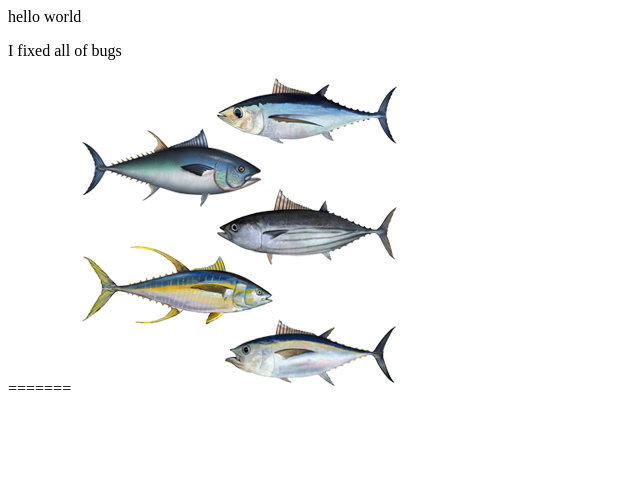
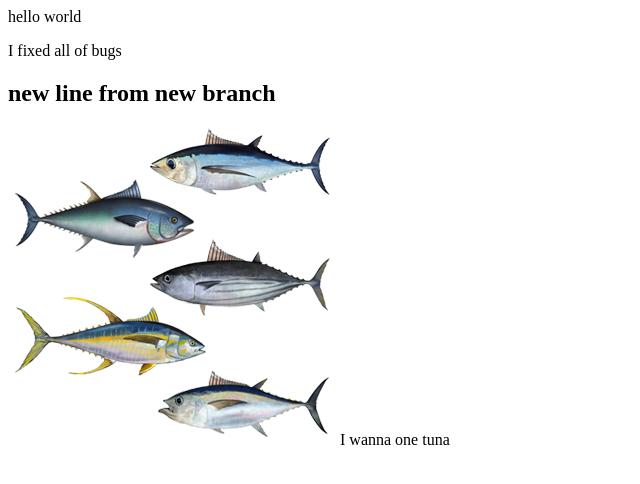
Before and after one commit to tarantulDeveloper/git-learn, a plain HTML site: page index.html in a window 1280 px wide. Shown: the whole page, without its empty margins (0-640 px from the left). Drawn offline with Linux system fonts and the light colour scheme.

Commit message:
Updated html right now
added a few lines of code and delete one line.

```diff
--- a/index.html
+++ b/index.html
@@ -10,7 +10,8 @@
 <body>
     hello world
     <p>I fixed all of bugs</p>
-=======
+    <h2>new line from new branch</h2>
     <img src="Tuna_assortment.png" alt="tuna">
+    I wanna one tuna
 </body>
 </html>
```
